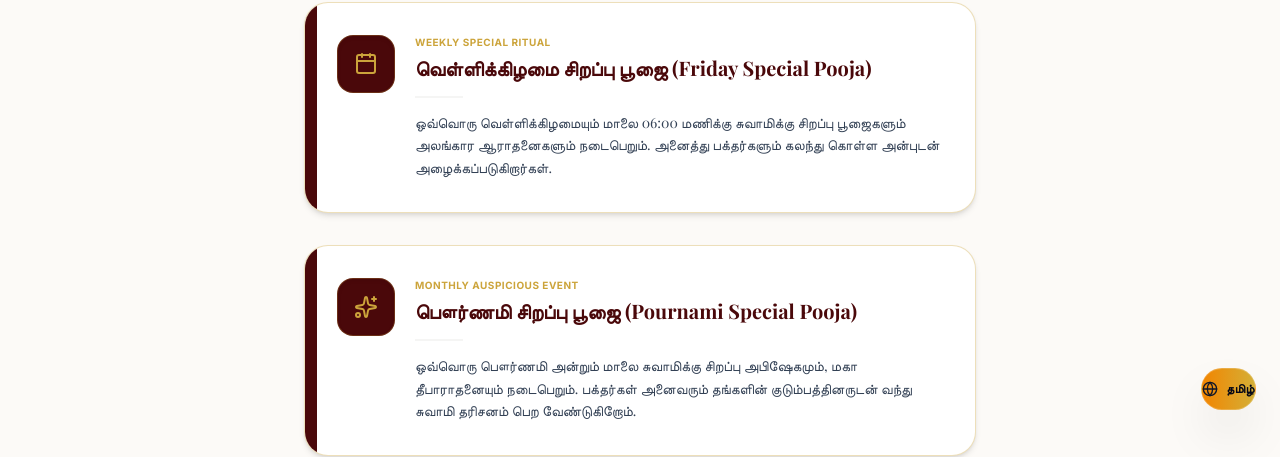
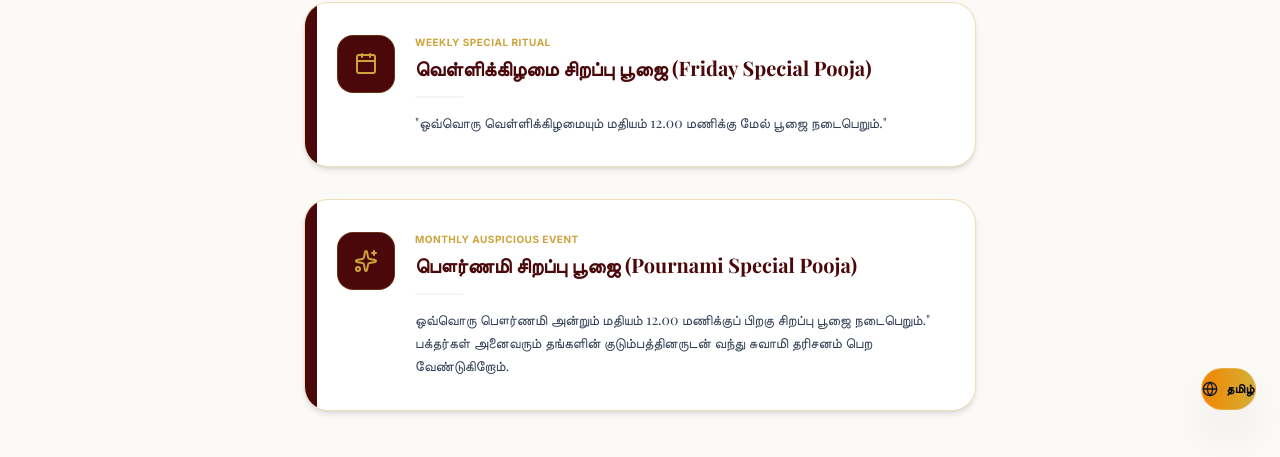
Before and after one commit to srisrisanth93-alt/temple-management-system, a React (Vite) app in the folder frontend/: page /pooja in a window 1280 px wide. Shown: the part 366-823 px from the top of the page. Built offline with nearby package versions, Linux system fonts and the light colour scheme; no server answers; a web font is replaced by a local one.

Commit message:
my code updates

```diff
--- a/frontend/src/pages/Pooja.jsx
+++ b/frontend/src/pages/Pooja.jsx
@@ -43,7 +43,7 @@ const Pooja = () => {
               <div className="w-12 h-0.5 bg-stone-100 dark:bg-stone-800 mx-auto md:mx-0" />
 
               <p className="text-sm text-slate-700 dark:text-slate-300 leading-relaxed font-serif">
-                ஒவ்வொரு வெள்ளிக்கிழமையும் மாலை 06:00 மணிக்கு சுவாமிக்கு சிறப்பு பூஜைகளும் அலங்கார ஆராதனைகளும் நடைபெறும். அனைத்து பக்தர்களும் கலந்து கொள்ள அன்புடன் அழைக்கப்படுகிறார்கள்.
+                "ஒவ்வொரு வெள்ளிக்கிழமையும் மதியம் 12.00 மணிக்கு மேல் பூஜை நடைபெறும்."
               </p>
             </div>
           </div>
@@ -67,7 +67,7 @@ const Pooja = () => {
               <div className="w-12 h-0.5 bg-stone-100 dark:bg-stone-800 mx-auto md:mx-0" />
 
               <p className="text-sm text-slate-700 dark:text-slate-300 leading-relaxed font-serif">
-                ஒவ்வொரு பௌர்ணமி அன்றும் மாலை சுவாமிக்கு சிறப்பு அபிஷேகமும், மகா தீபாராதனையும் நடைபெறும். பக்தர்கள் அனைவரும் தங்களின் குடும்பத்தினருடன் வந்து சுவாமி தரிசனம் பெற வேண்டுகிறோம்.
+                ஒவ்வொரு பௌர்ணமி அன்றும் மதியம் 12.00 மணிக்குப் பிறகு சிறப்பு பூஜை நடைபெறும்." பக்தர்கள் அனைவரும் தங்களின் குடும்பத்தினருடன் வந்து சுவாமி தரிசனம் பெற வேண்டுகிறோம்.
               </p>
             </div>
           </div>
```
